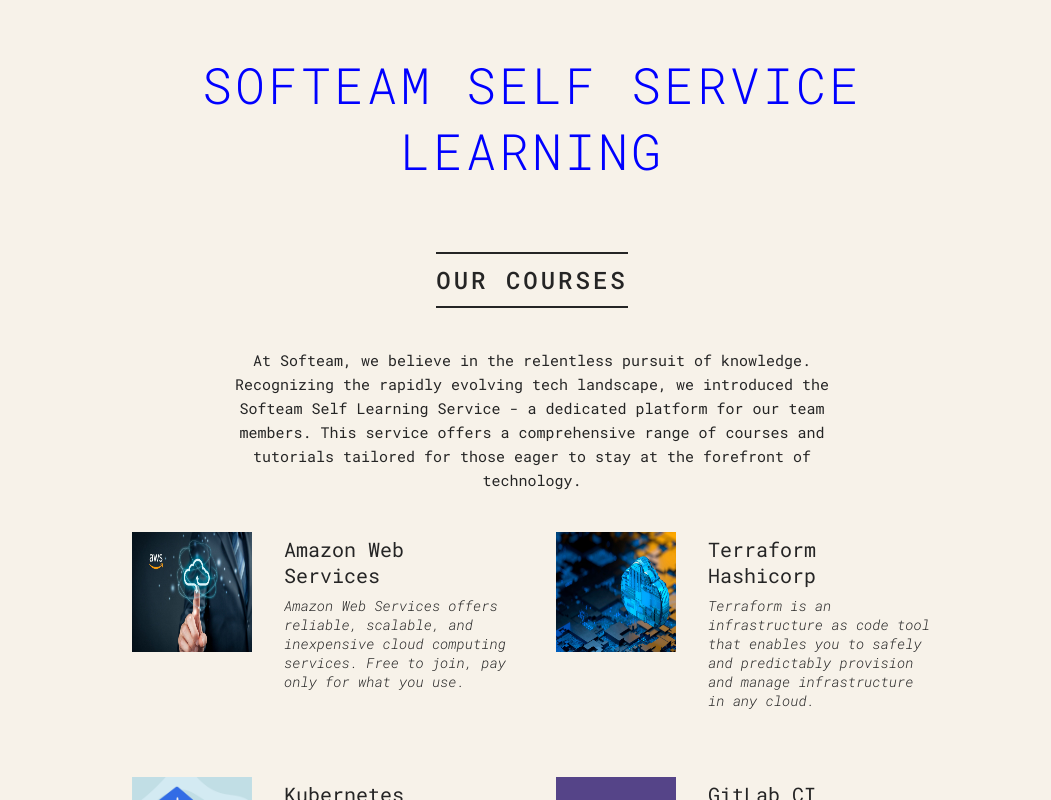
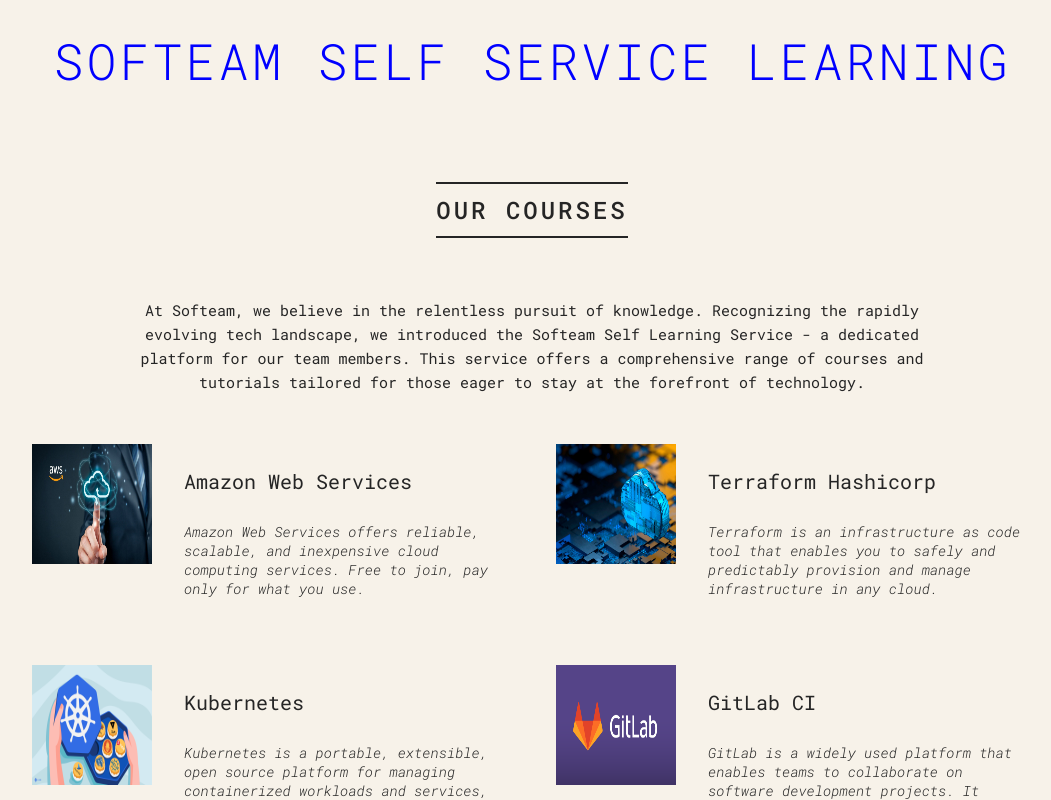
Before and after one commit to SofteamCloud/website-formation.softeam.expert, a React (Create React App) app: page / in a window 1280 px wide. Shown: the top 800 px of the page, without its empty margins (108-1159 px from the left). Built offline with nearby package versions, Linux system fonts and the light colour scheme.

Commit message:
updated App.css

```diff
--- a/src/App.css
+++ b/src/App.css
@@ -1,10 +1,4 @@
 @import url('https://fonts.googleapis.com/css2?family=Roboto+Mono:ital,wght@0,300;0,400;0,500;1,300&display=swap');
-
-* {
-    margin: 0;
-    padding: 0;
-    box-sizing: border-box;
-}
 
 html {
     font-size: 62.5%;
@@ -15,15 +9,10 @@
     color: #252525;
     font-weight: 400;
     background-color: #f7f2e9;
-    /*border-bottom: 1.6rem solid #edc84b;*/
-
-    min-height: 100vh;
-    padding: 3.2rem;
-    padding-bottom: 6rem;
 }
 
 .container {
-    max-width: 80rem;
+    width: 1000px;
     margin: 0 auto;
     display: flex;
     flex-direction: column;
```
